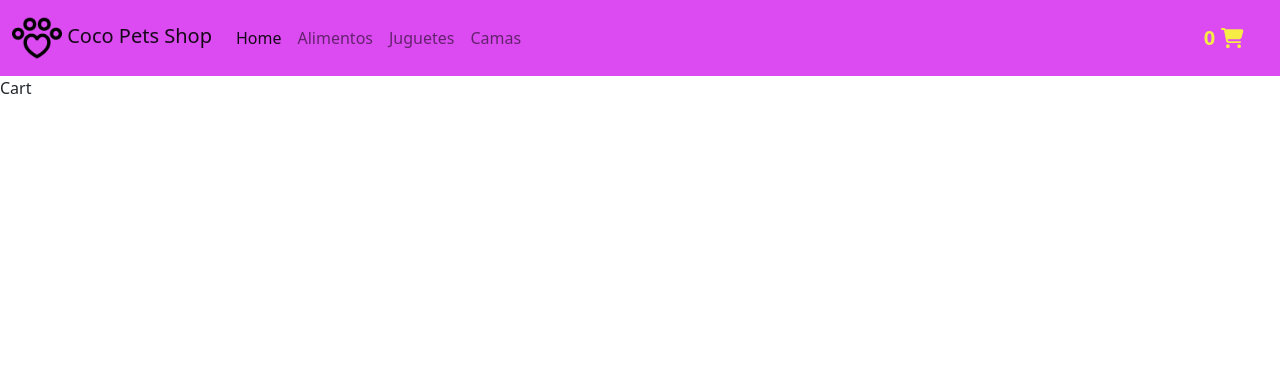
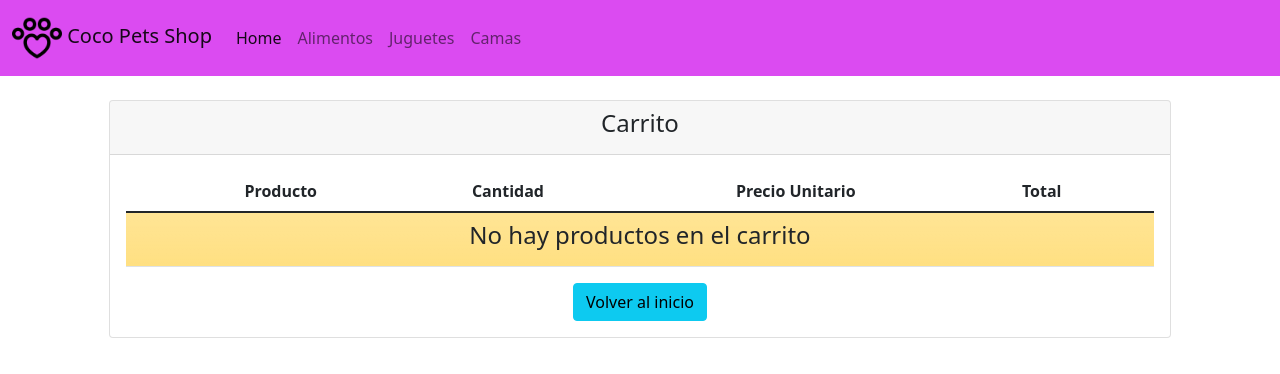
Before and after one commit to YesicaMendez/react-mendez, a React (Create React App) app: page /cart in a window 1280 px wide. Shown: the top 374 px of the page. Built offline with nearby package versions, Linux system fonts and the light colour scheme.

Commit message:
Desafio 10 Cart View

```diff
--- a/src/App.js
+++ b/src/App.js
@@ -9,13 +9,11 @@ import MyProvider from './context/CartContext';
 
 function App() {
 
-  const [countCarrito, setCountCarrito] = useState(0);
-
   return (
     <>
       <BrowserRouter>
         <MyProvider>
-          <NavBar contador={countCarrito} />
+          <NavBar />
           <Routes>
             <Route path='/' element={<ItemListContainer />} />
             <Route path='/category/:categoryname' element={<ItemListContainer />} />
--- /dev/null
+++ b/src/components/Cart/Cart.css
@@ -0,0 +1,5 @@
+.cart-item-img{
+    width: 100%;
+    max-width: 100px;
+    min-width: 50px;
+}
--- a/src/components/Cart/Cart.jsx
+++ b/src/components/Cart/Cart.jsx
@@ -1,9 +1,81 @@
-import React from 'react'
+import { useContext } from "react";
+import { CartContext } from "../../context/CartContext";
+import { FontAwesomeIcon } from '@fortawesome/react-fontawesome';
+import { faTrash } from '@fortawesome/free-solid-svg-icons';
+import { Link } from 'react-router-dom';
+import '../Cart/Cart.css';
 
 function Cart() {
+  const { cart, removeItem, clearCart, getCartTotal } = useContext(CartContext);
+  const carritoVacio = cart.length === 0;
+
   return (
-    <div>Cart</div>
-  )
+    <>
+      <div className="row">
+        <div className="offset-md-1 col-md-10 mt-4">
+          <div className="card">
+            <div className="card-header text-center">
+              <h2 className="fs-4 text">Carrito</h2>
+            </div>
+            <div className="card-body">
+              <div className="table-responsive">
+                <table className="table table-hover align-middle">
+                  <thead>
+                    <tr className="text-center">
+                      <th scope="col"></th>
+                      <th scope="col">Producto</th>
+                      <th scope="col">Cantidad</th>
+                      <th scope="col">Precio Unitario</th>
+                      <th scope="col">Total</th>
+                      <th scope="col"></th>
+                    </tr>
+                  </thead>
+                  <tbody>
+                    {(carritoVacio &&
+                      <tr>
+                        <td colSpan="6" className="text-center fw-bold bg-warning bg-gradient bg-opacity-50">
+                          <h4>No hay productos en el carrito</h4>
+                        </td>
+                      </tr>
+                    ) ||
+                      cart.map(item => (
+                        <tr key={item.id}>
+                          <td >
+                            <img className="cart-item-img" src={item.pictureUrl} alt={item.title} />
+                          </td>
+                          <td className="fw-bold">{item.title}</td>
+                          <td className="text-center">{item.quantity}</td>
+                          <td className="text-center">$ {item.price}</td>
+                          <td className="text-center">
+                            $ {item.quantity * item.price}
+                          </td>
+                          <td>
+                            <button type="button" className="btn btn-danger btn-sm" onClick={() => removeItem(item)}>
+                              <FontAwesomeIcon icon={faTrash} />
+                            </button>
+                          </td>
+                        </tr>))}
+                  </tbody>
+                </table>
+                <div className="d-flex justify-content-center">
+                  {carritoVacio ?
+                    <Link to={`/`}><button className="btn btn-info">Volver al inicio</button></Link>
+                    :
+                    <div>
+                      <h3 className="text-center fs-4 text mb-4">Total Carrito: $ {getCartTotal()}</h3>
+                      <Link to={`/`}><button className="btn btn-success">Seguir comprando</button></Link>
+                      <Link to={`/cart`}><button className="btn btn-info ms-4">Continuar al Pago</button></Link>
+                      <button className="btn btn-warning ms-4" onClick={() => clearCart()}>Vaciar Carrito</button>
+                    </div>
+                  }
+                </div>
+              </div>
+            </div>
+          </div>
+        </div>
+      </div>
+    </>
+  );
 }
 
-export default Cart
+export default Cart;
--- a/src/components/ItemDetail/ItemDetail.jsx
+++ b/src/components/ItemDetail/ItemDetail.jsx
@@ -20,7 +20,6 @@ function ItemDetail({ product }) {
         setStock(stock-quantityToAdd);
         setCountCart(quantityToAdd);
         addItem(product, quantityToAdd);
-        console.log(cart);
     }
 
     return (
--- a/src/components/NavBar.css
+++ b/src/components/NavBar.css
@@ -6,4 +6,5 @@
     margin-right: 25px;
     color: rgb(247, 235, 70);
     font-size: 20px;
+    text-decoration: none;
 }
--- a/src/components/NavBar.jsx
+++ b/src/components/NavBar.jsx
@@ -4,8 +4,12 @@ import Logo from './Logo';
 import { Link } from 'react-router-dom';
 
 import './NavBar.css';
+import { useContext } from 'react';
+import { CartContext } from '../context/CartContext';
 
-function NavBar({ contador }) {
+function NavBar() {
+    const { getItemQuantity } = useContext(CartContext);
+
     return (
         <nav className="navbar navbar-expand-lg navbar-light navbarCustomize">
             <div className="container-fluid">
@@ -29,7 +33,12 @@ function NavBar({ contador }) {
                         </li>
                     </ul>
                 </div>
-                <div className="cart"><span className='fw-bolder'> {contador} </span><CartWidget></CartWidget></div>
+                <Link to={`/cart`} className="cart">
+                    {getItemQuantity() > 0
+                        ? <span className='fw-bolder'>{getItemQuantity()} <CartWidget /></span>
+                        : null
+                    }
+                </Link>
             </div>
         </nav>
     )
--- a/src/context/CartContext.js
+++ b/src/context/CartContext.js
@@ -35,7 +35,6 @@ const MyProvider = ({ children }) => {
             return
         }
         const deleteProduct = newCart.filter(prod => prod.id !== producto.id);
-        console.log(`Se quitó del carrito a "${producto.name}"`);
         setCart(deleteProduct);
     }
 
@@ -43,12 +42,22 @@ const MyProvider = ({ children }) => {
         setCart([]);
     }
 
+    const getCartTotal = () => {
+        return cart.reduce((acc, x) => (acc += x.price * x.quantity) , 0);
+    }
+
+    const getItemQuantity = () => {
+        return cart.reduce((acc, x) => acc += x.quantity , 0);
+    }
+
     return <Provider value={{
         cart,
         addItem,
         removeItem,
         clearCart,
-        setCart
+        setCart,
+        getCartTotal,
+        getItemQuantity
 
     }}>{children}</Provider>
 }
```
